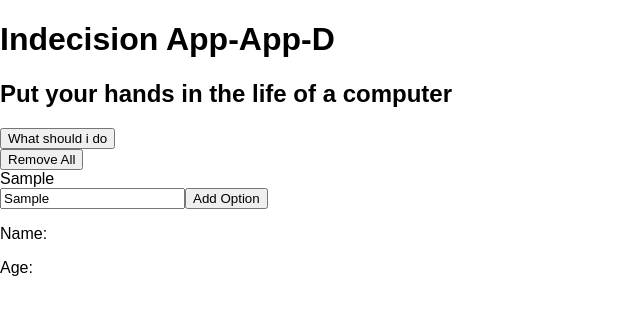
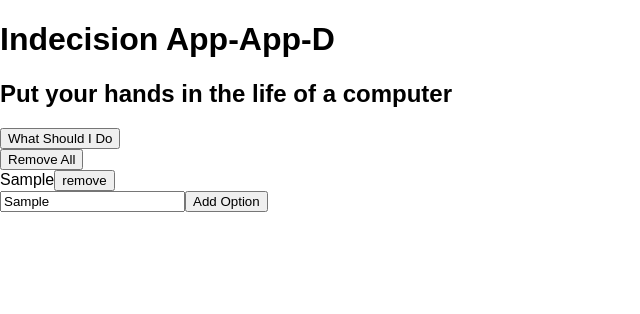
Before and after one commit to bdog72/Indecision_App, a React app: page / in a window 1280 px wide. Both pictures are taken after typing "Sample" into the empty fields and a click on the button "Add Option". Shown: the top 314 px of the page, without its empty margins (0-640 px from the left). Built offline with nearby package versions, Linux system fonts and the light colour scheme.

Commit message:
made a few changes, everything is working

```diff
--- a/src/components/Action.js
+++ b/src/components/Action.js
@@ -1,16 +1,15 @@
-import React, { Component } from 'react'
+import React from 'react'
 
-export default class Action extends Component {
-  render () {
+const Action = (props) => {
   return (
     <div>
       <button
-          onClick={this.props.handlePick}
-          disabled={!this.props.hasOptions}
-        >
-            What should i do
+        onClick={props.handlePick}
+        disabled={!props.hasOptions}>
+        What Should I Do
       </button>
     </div>
   )
 }
-}
+
+export default Action
--- a/src/components/AddOption.js
+++ b/src/components/AddOption.js
@@ -16,13 +16,8 @@ export default class AddOption extends Component {
     const option = e.target.elements.option.value.trim()
     const error = this.props.handleAddOption(option)
 
-    this.setState(() => {
-      return {
-        error: error
-      }
-    })
+    this.setState(() => ({ error }))
   }
-
   render () {
     return (
       <div>
--- a/src/components/App.js
+++ b/src/components/App.js
@@ -10,17 +10,20 @@ export default class App extends Component {
     this.handleDeleteOptions = this.handleDeleteOptions.bind(this)
     this.handlePick = this.handlePick.bind(this)
     this.handleAddOption = this.handleAddOption.bind(this)
+    this.handleDeleteOption = this.handleDeleteOption.bind(this)
     this.state = {
-      options: []
+      options: props.options
     }
   }
 
   handleDeleteOptions () {
-    this.setState(() => {
-      return {
-        options: []
-      }
-    })
+    this.setState(() => ({ options: [] }))
+  }
+
+  handleDeleteOption (optionToRemove) {
+    this.setState((prevState) => ({
+      options: prevState.options.filter((option) => optionToRemove !== option)
+    }))
   }
 
   handlePick () {
@@ -35,19 +38,17 @@ export default class App extends Component {
     } else if (this.state.options.indexOf(option) > -1) {
       return 'This option alreday exists'
     }
-    this.setState((prevState) => {
-      return {
-        options: prevState.options.concat([option])
-      }
-    })
+    this.setState((prevState) => ({
+      options: prevState.options.concat([option])
+    }
+    ))
   }
 
   render () {
-    const title = 'Indecision App-App-D'
     const subtitle = 'Put your hands in the life of a computer'
     return (
       <div>
-        <Header title={title} subtitle={subtitle} />
+        <Header subtitle={subtitle} />
         <Action
           hasOptions={this.state.options.length > 0}
           handlePick={this.handlePick}
@@ -55,21 +56,16 @@ export default class App extends Component {
         <Options
           options={this.state.options}
           handleDeleteOptions={this.handleDeleteOptions}
+          handleDeleteOption={this.handleDeleteOption}
         />
         <AddOption
           handleAddOption={this.handleAddOption}
         />
-        <User />
       </div>
     )
   }
 }
 
-const User = () => {
-  return (
-    <div>
-      <p>Name: </p>
-      <p>Age: </p>
-    </div>
-  )
+App.defaultProps = {
+  options: []
 }
--- a/src/components/Header.js
+++ b/src/components/Header.js
@@ -1,12 +1,15 @@
-import React, { Component } from 'react'
+import React from 'react'
 
-export default class Header extends Component {
-  render () {
-    return (
-      <div>
-        <h1>{this.props.title}</h1>
-        <h2>{this.props.subtitle}</h2>
-      </div>
-    )
-  }
+const Header = (props) => {
+  return (
+    <div>
+      <h1>{props.title}</h1>
+      {props.subtitle && <h2>{props.subtitle}</h2>}
+    </div>
+  )
 }
+export default Header
+
+Header.defaultProps = {
+  title: 'Indecision App-App-D'
+}
--- a/src/components/Options.js
+++ b/src/components/Options.js
@@ -1,24 +1,35 @@
-import React, { Component } from 'react'
+import React from 'react'
 
-export default class Options extends Component {
-  render () {
+const Options = (props) => {
   return (
     <div>
-        <button onClick={this.props.handleDeleteOptions}>Remove All</button>
+      <button onClick={props.handleDeleteOptions}>Remove All</button>
       {
-          this.props.options.map((option) => <Option key={option} optionText={option} />)
+        props.options.map((option) => (
+          <Option
+            key={option}
+            optionText={option}
+            handleDeleteOption={props.handleDeleteOption}
+          />
+        ))
       }
     </div>
   )
 }
-}
 
-class Option extends Component {
-  render () {
+const Option = (props) => {
   return (
     <div>
-        {this.props.optionText}
+      {props.optionText}
+      <button
+        onClick={(e) => {
+          props.handleDeleteOption(props.optionText)
+        }}
+      >
+      remove
+      </button>
     </div>
   )
 }
-}
+
+export default Options
```
Lines whose indentation alone changed are shown as unchanged.
